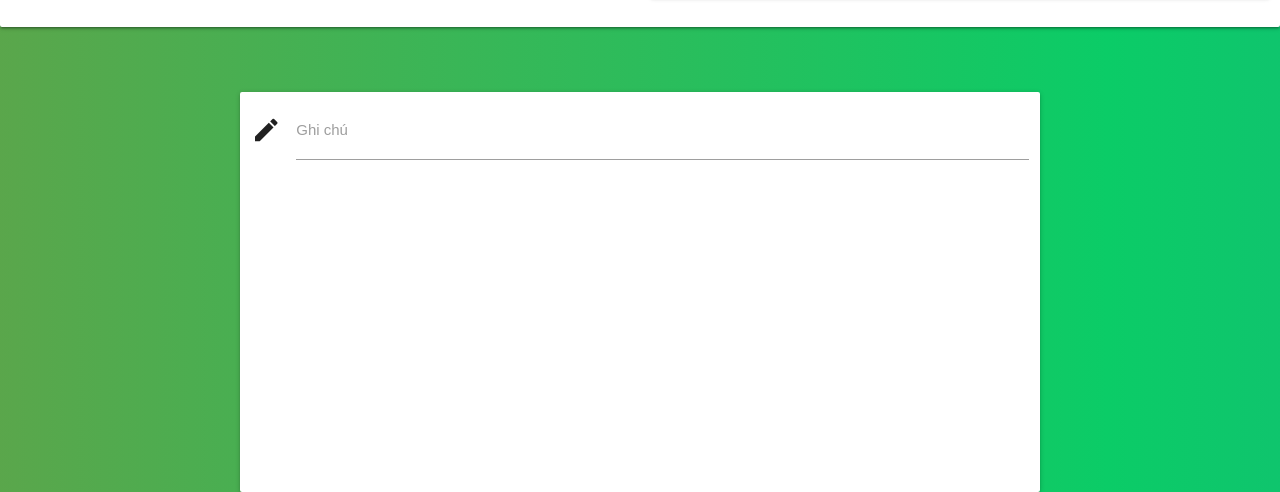
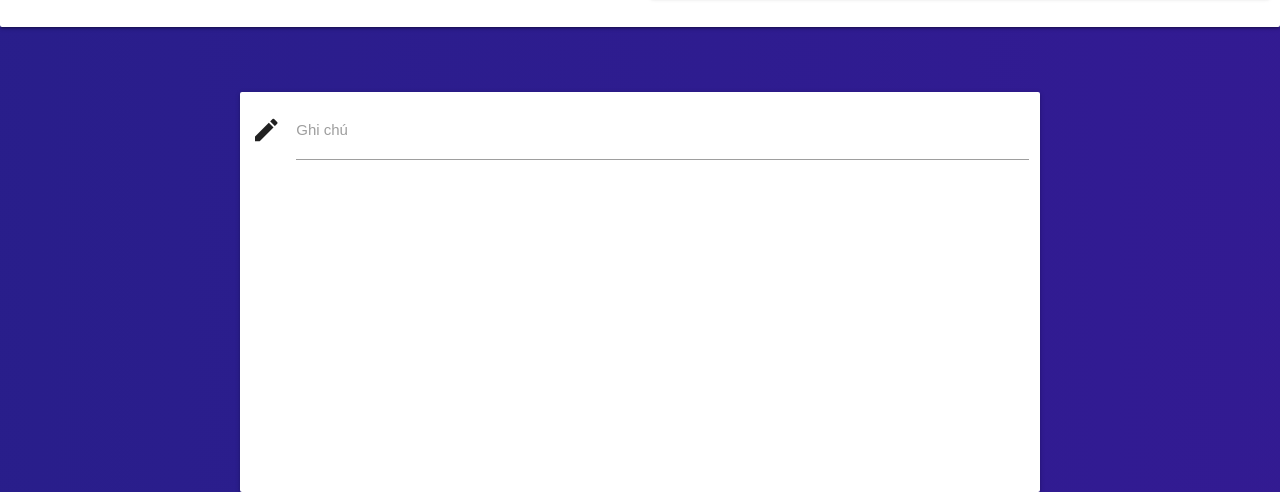
Before and after one commit to okngay/time, a plain HTML site: page index.html in a window 1280 px wide. Shown: the part 651-1143 px from the top of the page. Drawn offline with nearby package versions, Linux system fonts and the light colour scheme.

Commit message:
Update main.css

```diff
--- a/main.css
+++ b/main.css
@@ -4,7 +4,7 @@ html, body {
 
 	font-family:Arial, Helvetica, sans-serif;
 
-background: linear-gradient(270deg, #2b63d5, #554cd4, #0bcc67, #e6641a, #8b1ae6, #1a78e6);
+background: linear-gradient(270deg, #651fff, #4a148c, #311b92, #1a237e, #0d47a1, #c51162);
 background-size: 1200% 1200%;
 
 -webkit-animation: AnimationName 30s ease infinite;
```
